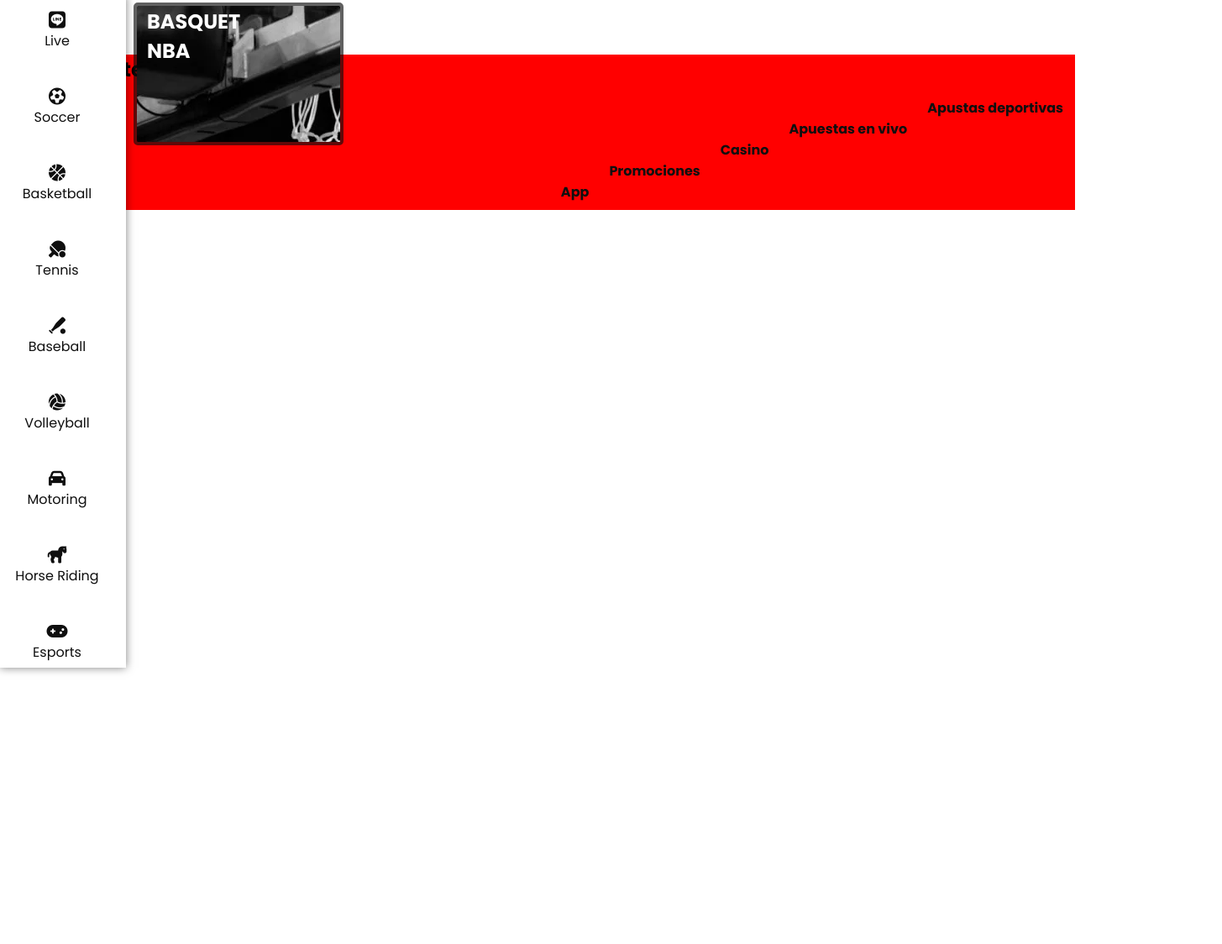
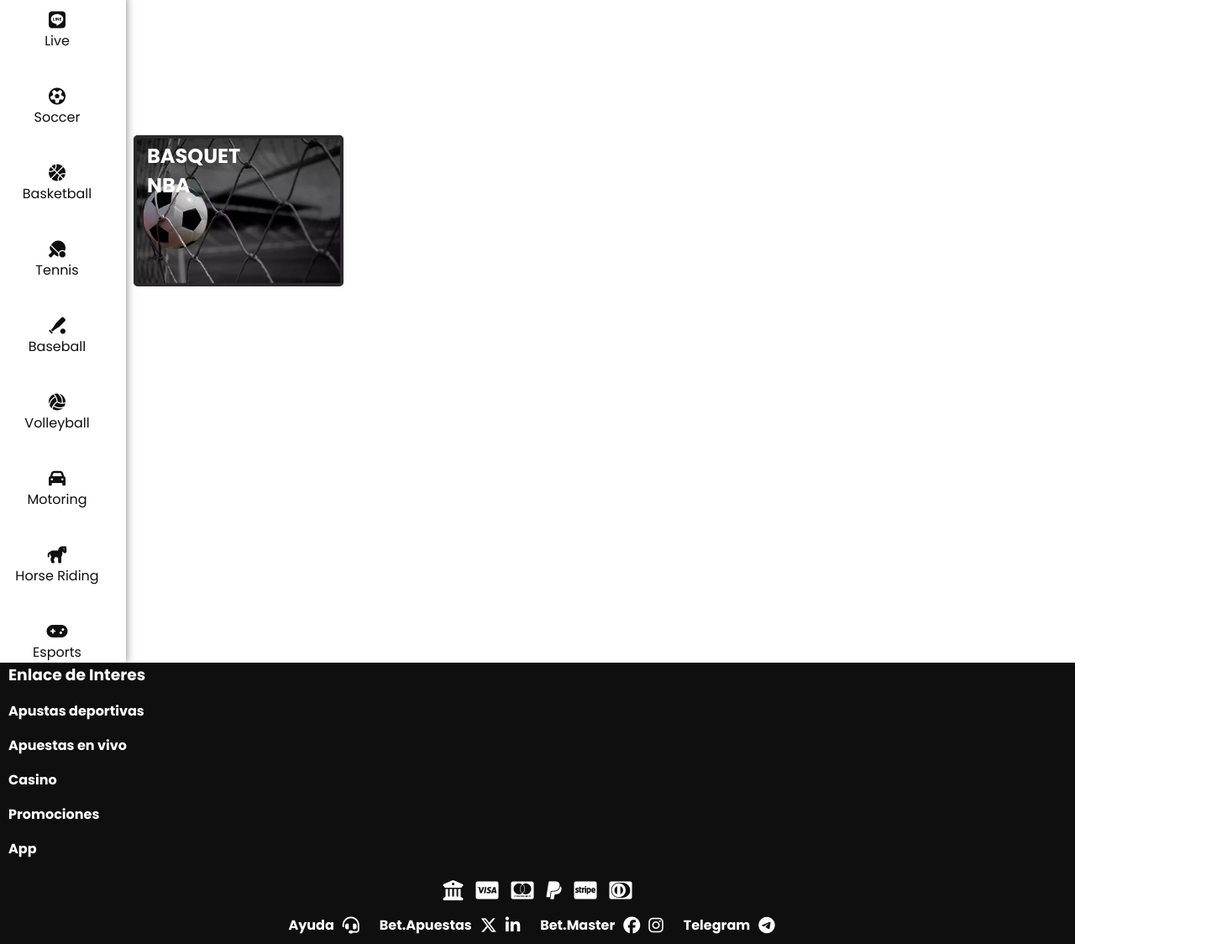
Before and after one commit to GabrielRomeroM/Proyecto-Utn, a plain HTML site: page index.html in a window 1280 px wide. Shown: the part 207-1331 px from the top of the page at 84% size, 1455 px wide, since content can reach past the window. Before the commit the page ends 800 px from the top, so only its background shows below. Drawn offline with Linux system fonts and the light colour scheme.

Commit message:
Primera-ok

```diff
--- a/index.html
+++ b/index.html
@@ -103,11 +103,12 @@
                 </div>
             </div>
         </section>
+
         <section class="contenir-card">
-            <div class="card text-bg-dark">
+            <div class="card-text-bg-dark">
                 <div class="card-img">
                     <img src="./imagenes/basquet.webp" alt="...">
-                </div>
+
                     <div class="card-img-overlay">
                         <h1 class="card-title">BASQUET</h1>
                         <h2>NBA</h2>
@@ -115,6 +116,25 @@
                         <p class="card-text"><small></small></p>
                         <p class="card-text"><small></small> </p>
                         <p class="card-text"><small></small></p>
+                    </div>
+
+                </div>
+            </div>
+        </section>
+
+        <section class="contenir-card">
+            <div class="card-text-bg-dark">
+                <div class="card-img">
+                    <img src="./imagenes/futbol-2.webp" alt="...">
+
+                    <div class="card-img-overlay">
+                        <h1 class="card-title">BASQUET</h1>
+                        <h2>NBA</h2>
+                        <p class="card-text"><small></small></p>
+                        <p class="card-text"><small></small></p>
+                        <p class="card-text"><small></small> </p>
+                        <p class="card-text"><small></small></p>
+                    </div>
                 </div>
             </div>
         </section>
@@ -195,7 +215,7 @@
     </main>
     <footer>
             <div class="lis-footer">
-                <h2>Enlace de Interes</h2>
+                <h3>Enlace de Interes</h3>
                 <ul class="container-lis">
                     <li><a href="#"><h4>Apustas deportivas</h4></a></li>
                     <li><a href="#"><h4>Apuestas en vivo</h4></a></li>
@@ -207,19 +227,40 @@
             </div>
 
             <div class="Cash-icon">
-                <p><i class="fa-solid fa-building-columns fa-lg"></i></p>
-                <p><i class="fa-brands fa-cc-visa fa-lg"></i></p>
-                <p><i class="fa-brands fa-cc-mastercard fa-lg"></i></p>
-                <p><i class="fa-brands fa-paypal fa-lg"></i></p>
-                <p><i class="fa-brands fa-cc-stripe fa-lg"></i></p>
-                <p><i class="fa-brands fa-cc-diners-club fa-lg"></i></p>
+                <p><i class="fa-solid fa-building-columns fa-xl"></i></p>
+                <p><i class="fa-brands fa-cc-visa fa-xl"></i></p>
+                <p><i class="fa-brands fa-cc-mastercard fa-xl"></i></p>
+                <p><i class="fa-brands fa-paypal fa-xl"></i></p>
+                <p><i class="fa-brands fa-cc-stripe fa-xl"></i></p>
+                <p><i class="fa-brands fa-cc-diners-club fa-xl"></i></p>
             </div>
 
             <div class="container-redes">
-                <a href=""><h4>Ayuda<i class="fa-solid fa-headset fa-lg"></i></h4></a>
-                <a href=""><h4>Bet.Apuestas<i class="fa-brands fa-x-twitter fa-lg"></i><i class="fa-brands fa-linkedin-in fa-lg"></i></h4></a>
-                <a href=""><h4>Bet.Master<i class="fa-brands fa-facebook fa-lg"></i><i class="fa-brands fa-instagram fa-lg"></i></h4></a>
-                <a href=""><h4>Telegram<i class="fa-brands fa-telegram fa-lg"></i></h4></a>
+                <ul class="lista-redes">
+                    <li>
+                        <a href="#"><h4>Ayuda</h4>
+                        <i class="fa-solid fa-headset fa-lg"></i>
+                        </a>
+                    </li>
+
+                    <li>
+                        <a href="#"><h4>Bet.Apuestas</h4>
+                        <i class="fa-brands fa-x-twitter fa-lg"></i>
+                        <i class="fa-brands fa-linkedin-in fa-lg"></i>
+                        </a>
+                    </li>
+                    <li>
+                        <a href="#"><h4>Bet.Master</h4>
+                        <i class="fa-brands fa-facebook fa-lg"></i>
+                        <i class="fa-brands fa-instagram fa-lg"></i>
+                        </a>
+                    </li>
+                    <li>
+                        <a href="#"><h4>Telegram</h4>
+                        <i class="fa-brands fa-telegram fa-lg"></i>
+                        </a>
+                    </li>
+                </ul>
             </div>
     </footer>
 </body>
--- a/style.css
+++ b/style.css
@@ -76,7 +76,8 @@ main section .contenir-menu{
     width: 150px;
     height: 100%;
     position: fixed;
-    top: 202px;
+    position: relative;
+    top: 0;
     left: 0;
     display: flex;
     flex-direction: column;
@@ -89,51 +90,62 @@ section .menu a div {
     color: #0f0f0f;
 }
 
-.contenir-card div{
-
-}
-
-.card-img{
+.contenir-card .card-text-bg-dark .card-img img{
     object-fit: cover;
-    width: 25%;
-    height: 20%;
-    max-width: 300px;
     width: 250px;
-    overflow: hidden;
     margin: 8px;
     position: absolute;
     border:#0f0f0fa8 solid 4px;
     border-radius: 5px;
     height: 180px;
-    max-height: 170px;
     left: 151px;
+    bottom: 244px;
+}
+
+.contenir-card .card-text-bg-dark .card-img .card-img-overlay{
+    position: absolute;
+    color:white;
+    left: 175px;
+    bottom: 355px;
+}
+
+.contenir-card{
+    display: flex;
     flex-direction: row;
 }
 
-.card-img:hover{
-    cursor: pointer;
-}
-
-.card-img-overlay{
-    position: relative;
-    color:white;
-    left: 175px;
-    top: 13px;
+footer{
+    background-color: #0f0f0f;
 }
 
 footer .lis-footer{
-    background-color:red;
-}
-
-footer .lis-footer .container-lis li a{
     flex-direction: column;
     display: flex;
     overflow: hidden;
     margin-bottom: px;
     margin-left: 10px;
-    color: #0f0f0f;
+    color: white;
+}
+
+footer .lis-footer .container-lis{
+    display: flex;
+    flex-direction: column;
+    align-items: flex-start;
 }
 
 footer .Cash-icon{
     color: white;
+    display: flex;
+    flex-direction: row;
+    justify-content: center;
+    gap: 15px;
 }
+
+.container-redes ul{
+    display: flex;
+    flex-direction: row;
+    justify-content: center;
+    gap: 10px;
+    list-style: none;
+    padding-bottom: 10px;
+}
```
Lines whose indentation alone changed are shown as unchanged.
